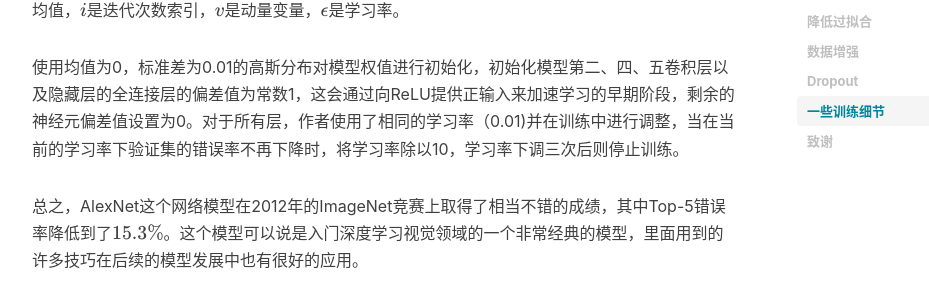
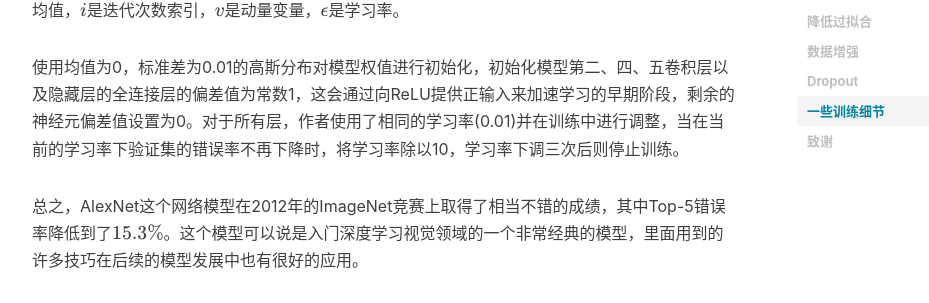
Before and after one commit to simplestory/simplestory.github.io, a Jekyll site: the page built from _posts/2019-7-22-AlexNet.md, in a window 1280 px wide and 900 px high, scrolled down 3629 px. Shown: the part 203-506 px from the top of the window, without its empty margins (233-1162 px from the left). Built offline with Jekyll 4.4.1, drawn with Linux system fonts in a browser that asks for light colours; nearby versions of some CDN libraries; formulas are drawn with MathJax 3; comment, search, counter and statistics services are not loaded.

Commit message:
83行括号中英文格式修改

```diff
--- a/_posts/2019-7-22-AlexNet.md
+++ b/_posts/2019-7-22-AlexNet.md
@@ -80,7 +80,7 @@ $$
 
 其中第一个等式的最后一项偏导数取值为模型在第$i$个批次中$D_i$的损失对$w$的偏导数在$w_i$处的值的平均值，$i$是迭代次数索引，$v$是动量变量，$\epsilon$是学习率。
 
-使用均值为0，标准差为0.01的高斯分布对模型权值进行初始化，初始化模型第二、四、五卷积层以及隐藏层的全连接层的偏差值为常数1，这会通过向ReLU提供正输入来加速学习的早期阶段，剩余的神经元偏差值设置为0。对于所有层，作者使用了相同的学习率（0.01)并在训练中进行调整，当在当前的学习率下验证集的错误率不再下降时，将学习率除以10，学习率下调三次后则停止训练。
+使用均值为0，标准差为0.01的高斯分布对模型权值进行初始化，初始化模型第二、四、五卷积层以及隐藏层的全连接层的偏差值为常数1，这会通过向ReLU提供正输入来加速学习的早期阶段，剩余的神经元偏差值设置为0。对于所有层，作者使用了相同的学习率(0.01)并在训练中进行调整，当在当前的学习率下验证集的错误率不再下降时，将学习率除以10，学习率下调三次后则停止训练。
 
 总之，AlexNet这个网络模型在2012年的ImageNet竞赛上取得了相当不错的成绩，其中Top-5错误率降低到了$15.3\%$。这个模型可以说是入门深度学习视觉领域的一个非常经典的模型，里面用到的许多技巧在后续的模型发展中也有很好的应用。
 
```
